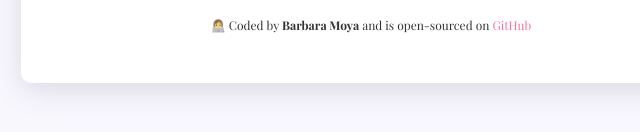
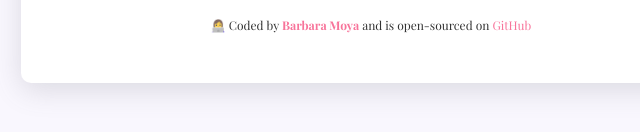
Before and after one commit to barbsuk20/world-clock, a plain HTML site: page index.html in a window 1280 px wide. Shown: the part 620-752 px from the top of the page, 269-909 px from the left. Drawn offline with nearby package versions, Linux system fonts and the light colour scheme; a script that the page names is missing; a web font is replaced by a local one.

Commit message:
update footer

```diff
--- a/index.html
+++ b/index.html
@@ -57,7 +57,11 @@
         </div>
       </div>
       <footer>
-        👩‍💻 Coded by <strong>Barbara Moya</strong> and is open-sourced on
+        👩‍💻 Coded by
+        <a href="https://github.com/barbsuk20" target="_blank"
+          ><strong>Barbara Moya</strong></a
+        >
+        and is open-sourced on
         <a href="https://github.com/barbsuk20/world-clock" target="_blank"
           >GitHub</a
         >
```
